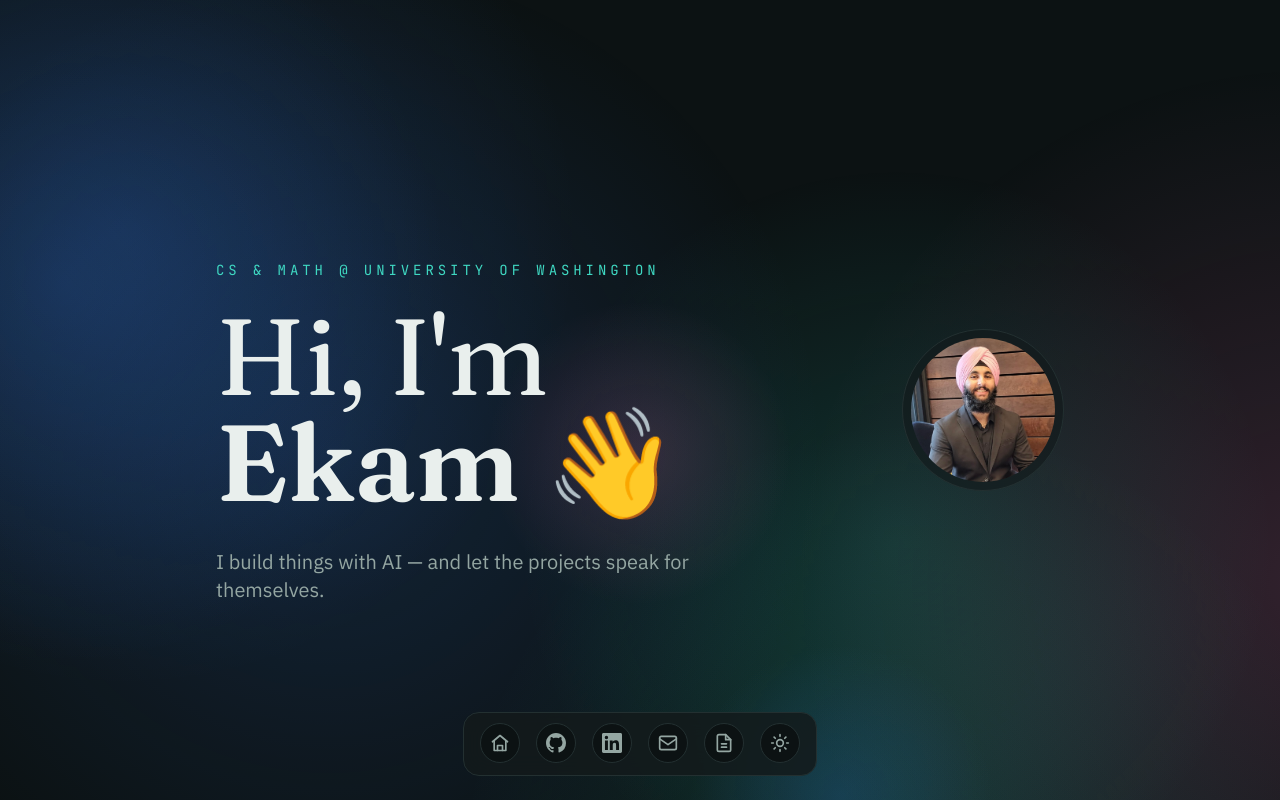
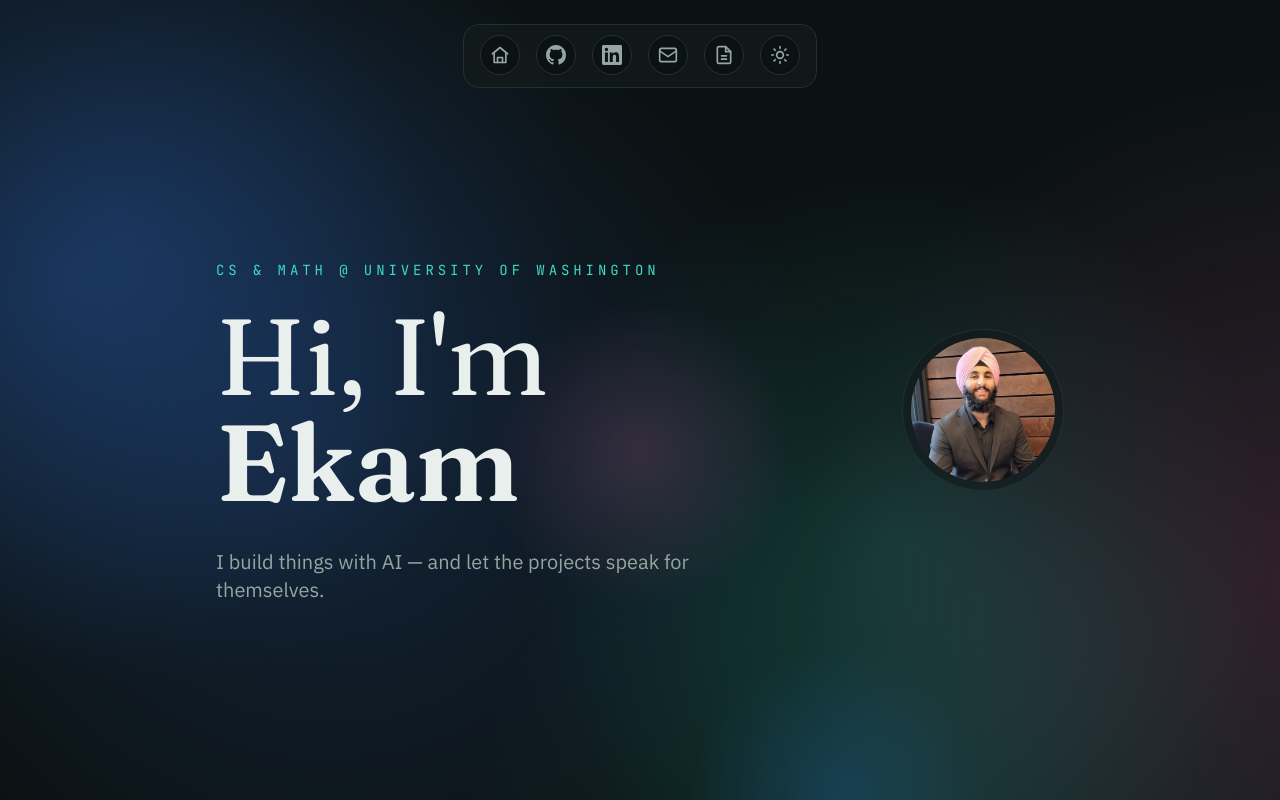
Before and after one commit to esingh25/personal-website, a Next.js app: page / in a window 1280 px wide. Shown: the top 800 px of the page. Built offline with nearby package versions, Linux system fonts and the light colour scheme.

Commit message:
refactor: move dock to top, drop wave emoji and heading periods

```diff
--- a/src/app/globals.css
+++ b/src/app/globals.css
@@ -59,7 +59,7 @@
 }
 
 html {
-  scroll-padding-top: 3rem;
+  scroll-padding-top: 7rem;
 }
 
 body {
@@ -186,25 +186,3 @@ body {
     color: var(--color-ink-muted);
   }
 }
-
-/* ---------------------------------------------------------------------------
-   Micro-interactions
-   --------------------------------------------------------------------------- */
-@keyframes wave {
-  0%, 60%, 100% { transform: rotate(0deg); }
-  10%, 30% { transform: rotate(14deg); }
-  20% { transform: rotate(-8deg); }
-  40% { transform: rotate(-4deg); }
-  50% { transform: rotate(10deg); }
-}
-
-.wave {
-  display: inline-block;
-  transform-origin: 70% 70%;
-}
-
-@media (prefers-reduced-motion: no-preference) {
-  .wave {
-    animation: wave 1.8s ease-in-out 0.6s 1 both;
-  }
-}
--- a/src/components/Dock.tsx
+++ b/src/components/Dock.tsx
@@ -50,7 +50,7 @@ export function Dock() {
   ];
 
   return (
-    <div className="pointer-events-none fixed inset-x-0 bottom-4 z-50 flex justify-center px-4 sm:bottom-6">
+    <div className="pointer-events-none fixed inset-x-0 top-4 z-50 flex justify-center px-4 sm:top-6">
       <div className="pointer-events-auto">
         <FloatingDock items={items} />
       </div>
--- a/src/components/FloatingDock.tsx
+++ b/src/components/FloatingDock.tsx
@@ -99,7 +99,7 @@ function FloatingDockMobile({ items, className }: { items: DockItem[]; className
           <motion.div
             id="dock-mobile-menu"
             layoutId="dock-mobile-nav"
-            className="absolute inset-x-0 bottom-full mb-2 flex flex-col items-center gap-2"
+            className="absolute inset-x-0 top-full mt-2 flex flex-col items-center gap-2"
           >
             {items.map((item, idx) => (
               <motion.div
@@ -186,10 +186,10 @@ function IconContainer({ mouseX, item }: { mouseX: MotionValue; item: DockItem }
         <AnimatePresence>
           {hovered && (
             <motion.div
-              initial={{ opacity: 0, y: 10, x: "-50%" }}
+              initial={{ opacity: 0, y: -10, x: "-50%" }}
               animate={{ opacity: 1, y: 0, x: "-50%" }}
-              exit={{ opacity: 0, y: 2, x: "-50%" }}
-              className="absolute -top-8 left-1/2 w-fit whitespace-pre rounded-md border border-line bg-surface px-2 py-0.5 text-xs text-ink"
+              exit={{ opacity: 0, y: -2, x: "-50%" }}
+              className="absolute -bottom-8 left-1/2 w-fit whitespace-pre rounded-md border border-line bg-surface px-2 py-0.5 text-xs text-ink"
             >
               {item.title}
             </motion.div>
--- a/src/components/Footer.tsx
+++ b/src/components/Footer.tsx
@@ -4,7 +4,7 @@ import { site } from "@/data/site";
 
 export function Footer() {
   return (
-    <footer className="border-t border-line/60 py-8 pb-24 text-center text-xs text-ink-muted">
+    <footer className="border-t border-line/60 py-8 text-center text-xs text-ink-muted">
       © <span suppressHydrationWarning>{new Date().getFullYear()}</span> {site.name} · Built
       with Next.js &amp; TypeScript
     </footer>
--- a/src/components/Hero.tsx
+++ b/src/components/Hero.tsx
@@ -27,10 +27,7 @@ export function Hero() {
       </motion.p>
       <div className="mt-6 flex flex-col-reverse items-start gap-10 sm:flex-row sm:items-center sm:justify-between">
         <motion.h1 {...fadeUp(0.15)} className="font-display text-hero text-ink">
-          Hi, I&apos;m <VariableFontName text="Ekam" />{" "}
-          <span className="wave" aria-hidden="true">
-            👋
-          </span>
+          Hi, I&apos;m <VariableFontName text="Ekam" />
         </motion.h1>
         <motion.div {...fadeUp(0.45)} className="shrink-0">
           {site.photo ? (
--- a/src/components/SectionHeading.tsx
+++ b/src/components/SectionHeading.tsx
@@ -11,7 +11,6 @@ export function SectionHeading({ id, title }: SectionHeadingProps) {
     <Reveal>
       <h2 id={id} className="mb-8 font-display text-heading text-ink">
         {title}
-        <span className="text-accent">.</span>
       </h2>
     </Reveal>
   );
```
